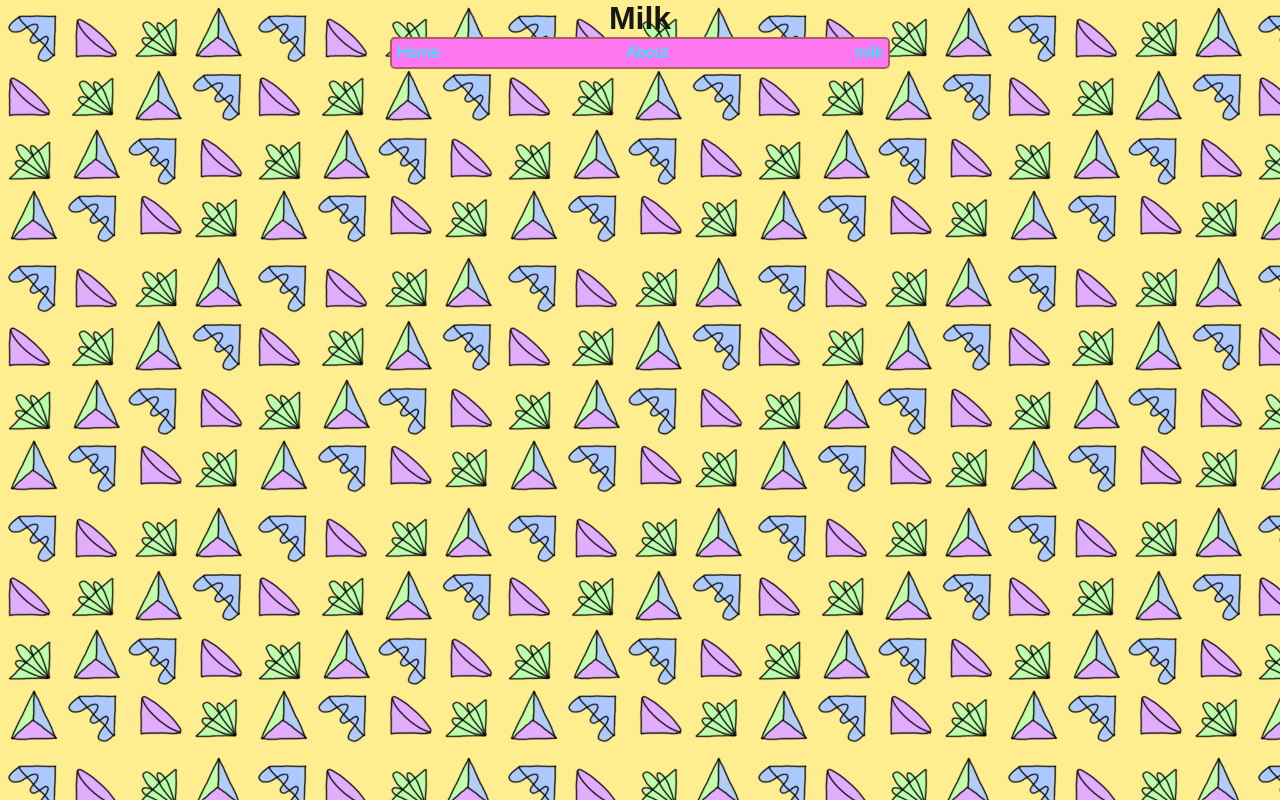
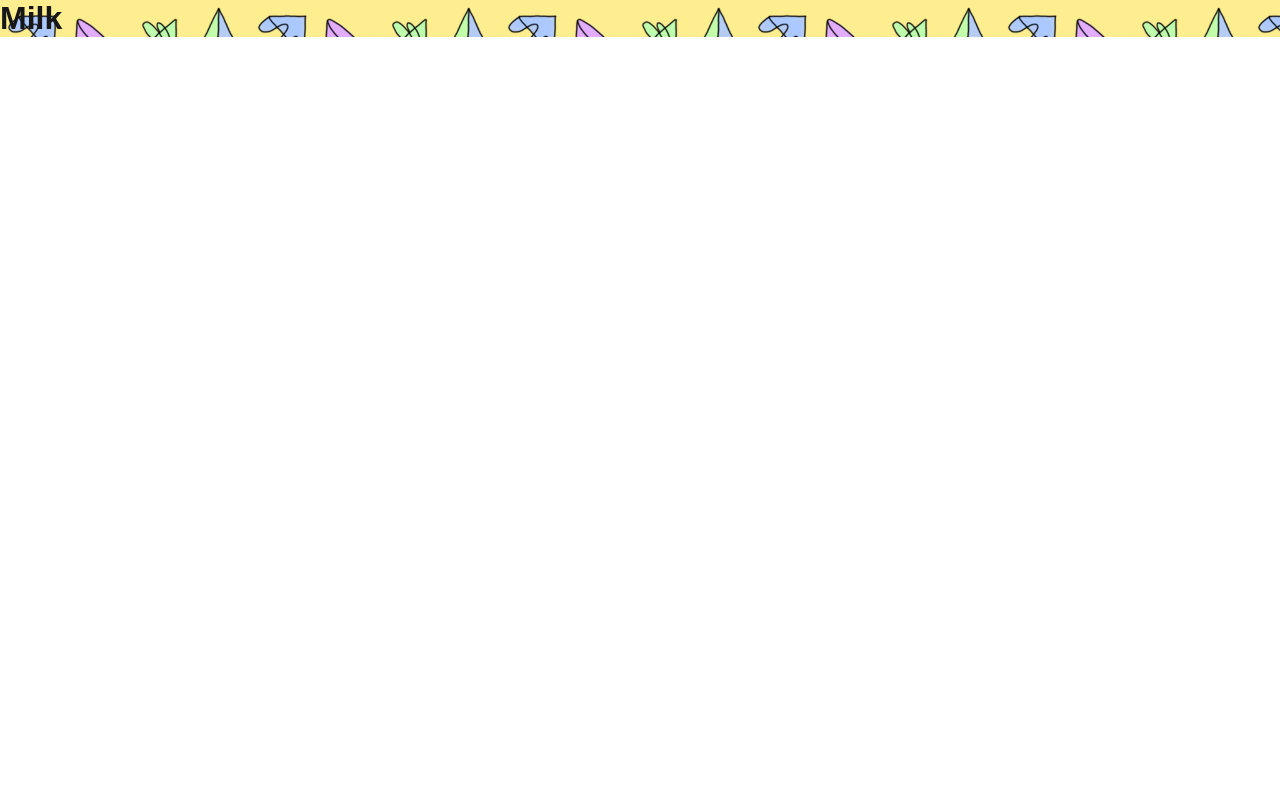
Before and after one commit to CoffeeJitterz/jarthur-3.0, a Next.js app: page /milk in a window 1280 px wide. Built offline with nearby package versions, Linux system fonts and the light colour scheme.

Commit message:
changed background colours

```diff
--- a/src/app/Styles/about.css
+++ b/src/app/Styles/about.css
@@ -2,3 +2,10 @@
     font-size: 100px;
     color: aqua;
 }
+
+.page_about {
+    background-color: rgb(143, 255, 179);
+    background-image: url('/jarthur_pattern.png');
+    background-size: 250px;
+    background-repeat: repeat;
+}
--- a/src/app/about/page.js
+++ b/src/app/about/page.js
@@ -1,8 +1,9 @@
 import Image from "next/image";
+import Navigation from "@/Components/Navigation";
 
 export default function About() {
   return (
-    <div className="page">
+    <div className="page_about">
         <h1 className="about_header">About</h1>
         <Image
         src="/1.png"
@@ -10,6 +11,7 @@ export default function About() {
         height={600}
         alt="wedding photo"
         />
+        <Navigation />
     </div>
   );
 }
--- a/src/app/globals.css
+++ b/src/app/globals.css
@@ -24,10 +24,7 @@ body {
   font-family: Arial, Helvetica, sans-serif;
   -webkit-font-smoothing: antialiased;
   -moz-osx-font-smoothing: grayscale;
-  background-color: rgb(255, 238, 143);
-  background-image: url('/jarthur_pattern.png');
-  background-size: 250px;
-  background-repeat: repeat;
+
 }
 
 * {
@@ -48,7 +45,9 @@ a {
 }
 
 .page {
-  max-width: fit-content;
-  margin-left: auto;
-  margin-right: auto;
+
+  background-color: rgb(255, 238, 143);
+  background-image: url('/jarthur_pattern.png');
+  background-size: 250px;
+  background-repeat: repeat;
 }
--- a/src/app/layout.js
+++ b/src/app/layout.js
@@ -1,12 +1,10 @@
 import "./globals.css";
-import Navigation from "@/Components/Navigation";
 
 export default function RootLayout({ children }) {
   return (
     <html lang="en">
       <body>
         {children}
-        <Navigation />
       </body>
     </html>
   );
--- a/src/app/page.js
+++ b/src/app/page.js
@@ -1,4 +1,5 @@
 import Image from "next/image";
+import Navigation from "@/Components/Navigation";
 
 export default function Home() {
   return (
@@ -9,6 +10,7 @@ export default function Home() {
             height={600}
             alt="cartoon faces"
             />
+            <Navigation />
     </div>
   );
 }
```
